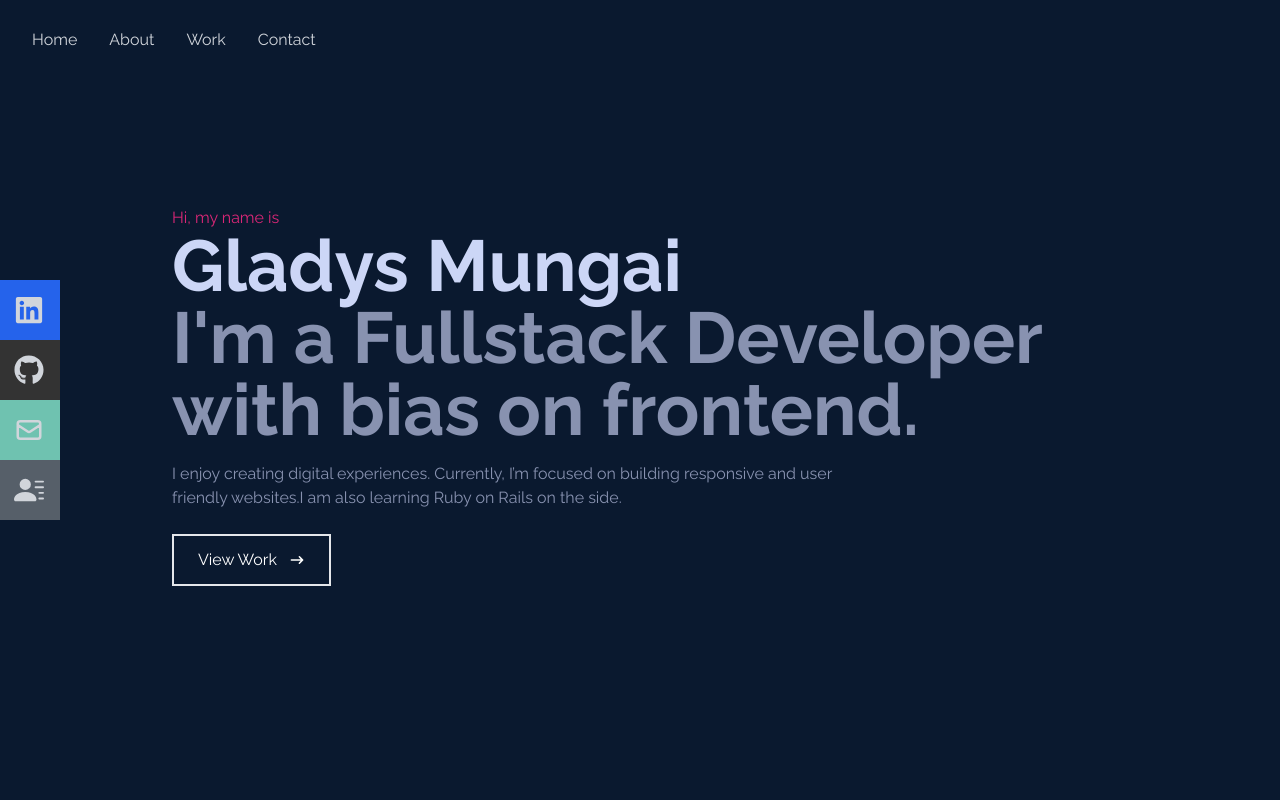
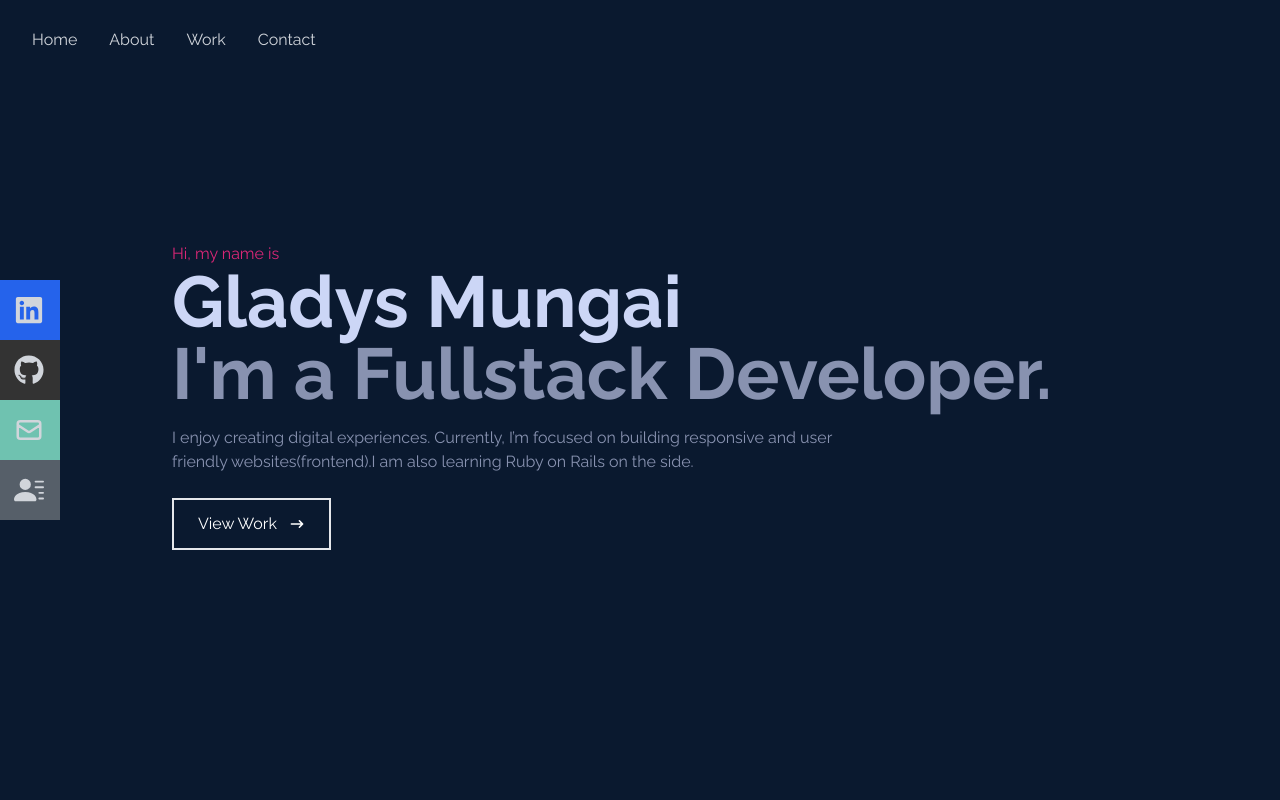
Before and after one commit to GLADYS-CODES/my-portfolio, a React (Vite) app: page / in a window 1280 px wide. Shown: the top 800 px of the page. Built offline with nearby package versions, Linux system fonts and the light colour scheme.

Commit message:
Update Home.jsx

```diff
--- a/src/components/Home.jsx
+++ b/src/components/Home.jsx
@@ -12,11 +12,11 @@ const Home = () => {
           Gladys Mungai
         </h1>
         <h2 className='text-4xl sm:text-7xl font-bold text-[#8892b0]'>
-          I'm a  Fullstack Developer with bias on frontend.
+          I'm a  Fullstack Developer.
         </h2>
         <p className='text-[#8892b0] py-4 max-w-[700px]'>
           I enjoy creating  digital experiences. Currently, I’m focused on
-          building responsive and user friendly  websites.I am also learning Ruby on Rails on the side.
+          building responsive and user friendly  websites(frontend).I am also learning Ruby on Rails on the side.
         </p>
         <div>
           <button className='text-white group border-2 px-6 py-3 my-2 flex items-center hover:bg-pink-600 hover:border-pink-600'>
```
